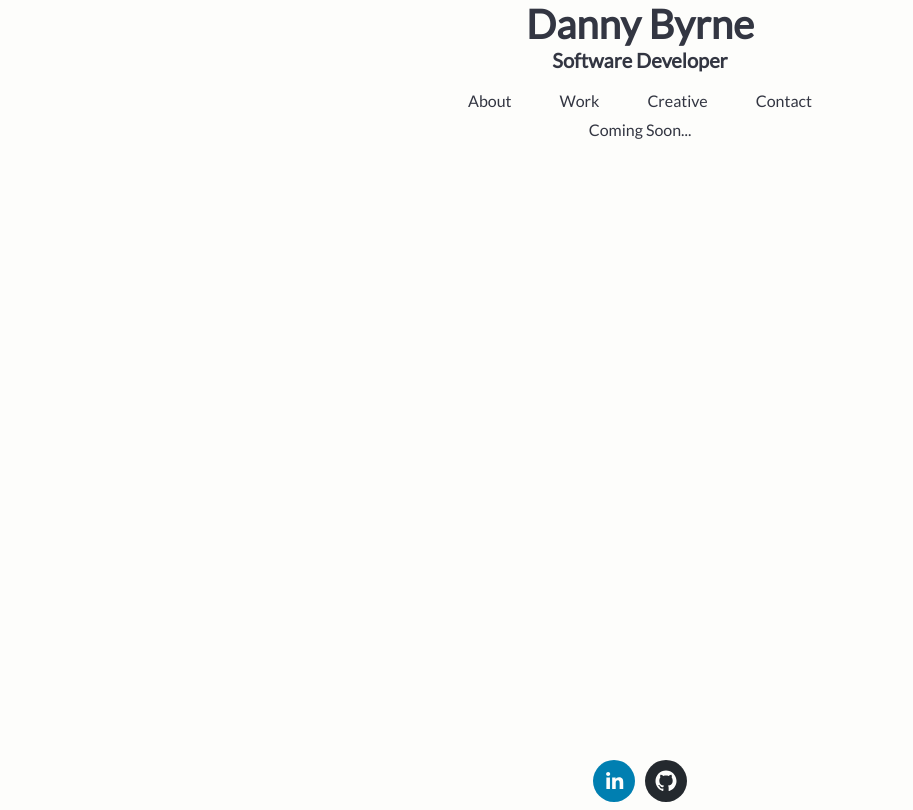
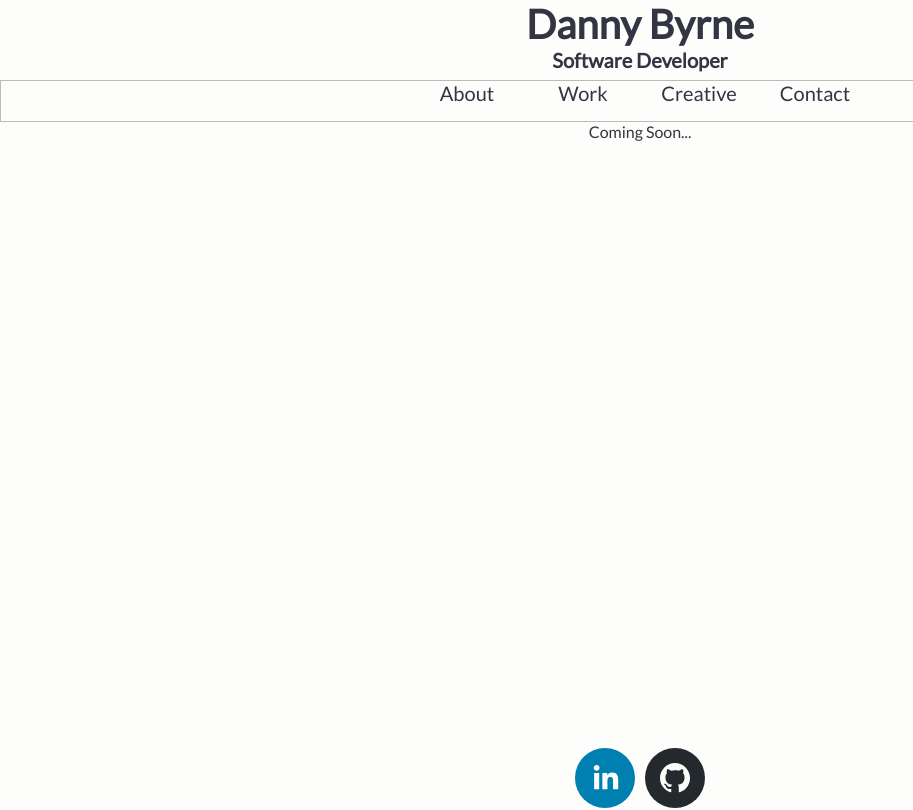
Before and after one commit to danny-byrne/Devsite, a React (Create React App) app: page / in a window 1280 px wide. Both pictures are taken after a click on the element "Creative". Shown: the whole page, without its empty margins (0-913 px from the left). Built offline with nearby package versions, Linux system fonts and the light colour scheme.

Commit message:
Refactor: WorkExample CSS refactor

```diff
--- a/src/App.js
+++ b/src/App.js
@@ -12,6 +12,7 @@ export default function App() {
       setView('about');
     }, 2000);
   };
+
   const curView = () => {
     switch (view) {
       case 'about':
@@ -34,6 +35,7 @@ export default function App() {
         <h3>Software Developer</h3>
       </div>
       <div className="NavContainer fade-in">
+        <div id="NavButtonContainer">
           <div
             className="NavButton"
             value="about"
@@ -41,7 +43,11 @@ export default function App() {
           >
             About
           </div>
-        <div className="NavButton" value="work" onClick={() => setView('work')}>
+          <div
+            className="NavButton"
+            value="work"
+            onClick={() => setView('work')}
+          >
             Work
           </div>
           <div
@@ -59,7 +65,10 @@ export default function App() {
             Contact
           </div>
         </div>
-      <div className="view">{curView(view)}</div>
+      </div>
+      <div className="view">
+        <div id="ViewContainer fade-in">{curView(view)}</div>
+      </div>
       <Footer />
     </div>
   );
--- a/src/components/Contact.js
+++ b/src/components/Contact.js
@@ -42,38 +42,95 @@ export default function Contact(props) {
     // resetForm()
     // resetPage();
 
-    emailjs.send('gmail', process.env.REACT_APP_TEMPLATE_ID, data, process.env.REACT_APP_USERID)
-      .then(() => {
-        resetForm();
-        resetPage();
-      }, (error) => {
-        console.log(error.text);
-      });
+    emailjs
+      .send(
+        'gmail',
+        process.env.REACT_APP_TEMPLATE_ID,
+        data,
+        process.env.REACT_APP_USERID
+      )
+      .then(
+        () => {
+          resetForm();
+          resetPage();
+        },
+        (error) => {
+          console.log(error.text);
+        }
+      );
   }
 
   const success = <h3>Contact Form Submitted!</h3>;
-  const form = <div>
-      <form className="contact-form" onSubmit={(e) => formSubmit(e)}>
-        <label className="label" htmlFor="name">Your Name</label>
-        <input onChange={(e) => setName(e.target.value)} id="name" name="name" className="textinput" type="text" placeholder="Your Name" required value={name}/>
+  const form = (
+    <div>
+      <form className="contact-form fade-in" onSubmit={(e) => formSubmit(e)}>
+        <label className="label" htmlFor="name">
+          Name
+        </label>
+        <input
+          onChange={(e) => setName(e.target.value)}
+          id="name"
+          name="name"
+          className="textinput"
+          type="text"
+          placeholder="Name"
+          required
+          value={name}
+        />
 
-        <label className="label" htmlFor="email">Your Email</label>
-        <input onChange={(e) => setEmail(e.target.value)} id="email" name="email" className="textinput" type="email" placeholder="your@email.com" required value={email} />
+        <label className="label" htmlFor="email">
+          Email
+        </label>
+        <input
+          onChange={(e) => setEmail(e.target.value)}
+          id="email"
+          name="email"
+          className="textinput"
+          type="email"
+          placeholder="your@email.com"
+          required
+          value={email}
+        />
 
-        <label className="label" htmlFor="subject">Enter Subject</label>
-        <input onChange={(e) => setSubject(e.target.value)} id="subject" name="subject" className="textinput" type="text" placeholder="topic of inquiry" required value={subject} />
+        <label className="label" htmlFor="subject">
+          Enter Subject
+        </label>
+        <input
+          onChange={(e) => setSubject(e.target.value)}
+          id="subject"
+          name="subject"
+          className="textinput"
+          type="text"
+          placeholder="what would you like to talk about?"
+          required
+          value={subject}
+        />
 
-        <label className="label" htmlFor="message">Your Message</label>
-        <textarea onChange={(e) => setMessage(e.target.value)} id="message" cols="60" rows="10" name="message" className="message" type="text" placeholder="Please write your message here" required value={message} />
-        <div >
-            <button type="submit" className="button">{buttonText}</button>
+        <label className="label" htmlFor="message">
+          Message
+        </label>
+        <textarea
+          onChange={(e) => setMessage(e.target.value)}
+          id="message"
+          cols="60"
+          rows="10"
+          name="message"
+          className="message"
+          type="text"
+          placeholder="Please write your message here"
+          required
+          value={message}
+        />
+        <div>
+          <button type="submit" className="button">
+            {buttonText}
+          </button>
         </div>
       </form>
-    </div>;
+    </div>
+  );
 
   const view = !sent ? form : success;
 
-  return (
-    <div>{view}</div>
-  );
+  return <div>{view}</div>;
 }
--- a/src/components/Creative.js
+++ b/src/components/Creative.js
@@ -1,9 +1,5 @@
-import React from 'react'
+import React from 'react';
 
 export default function Creative() {
-  return (
-    <div>
-        Coming Soon...
-    </div>
-  );
+  return <div className="fade-in">Coming Soon...</div>;
 }
--- a/src/components/Footer.js
+++ b/src/components/Footer.js
@@ -1,15 +1,21 @@
-import React from 'react'
-import { SocialIcon } from 'react-social-icons'
+import React from 'react';
+import { SocialIcon } from 'react-social-icons';
 
 export default function Footer() {
-  const dims = 42;
+  const dims = 60;
   const style = {
-    height: dims, width: dims, marginLeft: 5, marginRight: 5,
+    height: dims,
+    width: dims,
+    marginLeft: 5,
+    marginRight: 5,
   };
   return (
-    <div>
-      <SocialIcon style={style} url="https://www.linkedin.com/in/danny-byrne-la/"/>
-      <SocialIcon style={style} url = "https://github.com/danny-byrne" />
+    <div className="footer">
+      <SocialIcon
+        style={style}
+        url="https://www.linkedin.com/in/danny-byrne-la/"
+      />
+      <SocialIcon style={style} url="https://github.com/danny-byrne" />
     </div>
   );
 }
--- a/src/components/Work.js
+++ b/src/components/Work.js
@@ -6,7 +6,7 @@ import workConstants from '../constants/workConstants';
 export default function Work() {
   return (
     <>
-      <div className="SampleBox">
+      <div className="SampleBox fade-in">
         {workConstants.map((e) => (
           <WorkExample key={e.title} params={e} />
         ))}
--- a/src/constants/workConstants.js
+++ b/src/constants/workConstants.js
@@ -1,4 +1,12 @@
 const workConstants = [
+  {
+    src: 'https://www.uproot.co/',
+    href: 'www.uproot.co',
+    title: 'Uproot',
+    blurb:
+      ' is a progressive web app for locating and engaging politicians across all municipalities, local, county, state, and national. ',
+    tech: 'Ionic Framework, React, GraphQL, Typescript',
+  },
   {
     src: 'https://www.hookd.dev/',
     href: 'www.hookd.dev',
@@ -10,14 +18,6 @@ const workConstants = [
     and to modify AST Nodes to inject useContext and other hooks accordingly.`,
     tech: 'React, Typescript, Babel',
   },
-  {
-    src: 'https://www.uproot.co/',
-    href: 'www.uproot.co',
-    title: 'Uproot',
-    blurb:
-      ' is a progressive web app for locating and engaging politicians across all municipalities, local, county, state, and national. ',
-    tech: 'Ionic Framework, React, GraphQL(Apollo), Typescript',
-  },
 ];
 
 export default workConstants;
--- a/src/scss/App.scss
+++ b/src/scss/App.scss
@@ -1,7 +1,7 @@
 @import url('https://fonts.googleapis.com/css?family=Lato&display=swap');
 
 $base-color: #fdfdfb;
-$button-margin: 3vh;
+$button-margin: 1vh;
 $mediaMinWidth: 480px;
 
 * {
@@ -37,10 +37,7 @@ body {
 }
 
 .Header {
-  // margin-bottom: 2vh;
-  // margin-top: 2vh;
   height: 10vh;
-  // background-color: blue;
 }
 
 .about-text {
@@ -49,34 +46,49 @@ body {
 }
 
 .NavContainer {
-  display: block;
+  display: flex;
   align-content: center;
-  text-align: center;
   margin: auto;
   height: 5vh;
   width: 100%;
-  // background-color: green;
+  border-style: solid;
+  border-width: 1px;
+  border-color: rgba(0, 0, 0, 0.261);
 }
 
-.NavButton {
-  display: inline;
-  margin-right: $button-margin;
-  margin-left: $button-margin;
-  font-size: 2vh;
-  cursor: pointer;
+#NavButtonContainer {
+  display: flex;
+  width: 50vw;
+  align-content: center;
+  justify-content: center;
+  text-align: center;
+
+  .NavButton {
+    margin-right: $button-margin;
+    margin-left: $button-margin;
+    width: 100px;
+    font-size: 2.5vh;
+    cursor: pointer;
+  }
 }
-
 .view {
   display: block;
-  height: 80vh;
-  // background-color: blueviolet;
+  height: 78vh;
   overflow: scroll;
 }
 
+#ViewContainer {
+  display: block;
+  // margin-top: 1.5vh;
+  // padding: 20px;
+  margin: 15px;
+}
+
 .footer {
-  display: block;
-  height: 5vh;
-  // background-color: pink;
+  display: flex;
+  align-items: center;
+  justify-content: center;
+  height: 8vh;
 }
 
 $imgContainerSize: 30vh;
@@ -117,7 +129,7 @@ img {
     position: relative;
     border-style: solid;
     border-color: #838383;
-    border-radius: 2rem;
+    border-radius: 1rem;
     border-width: 1px;
   }
 
@@ -127,18 +139,20 @@ img {
     height: auto;
     margin-top: 10px;
     margin-bottom: 10px;
+    text-align: left;
   }
 
   .hLine {
     width: 100%;
     text-align: center;
     border-bottom: 1px solid #000;
-    line-height: 0.1em;
+    line-height: 1vh;
     margin: 10px 0 20px;
     span {
       color: black;
       background: $base-color;
       padding: 0 10px;
+      offset: 10px;
     }
   }
 }
```
Lines whose indentation alone changed are shown as unchanged.
